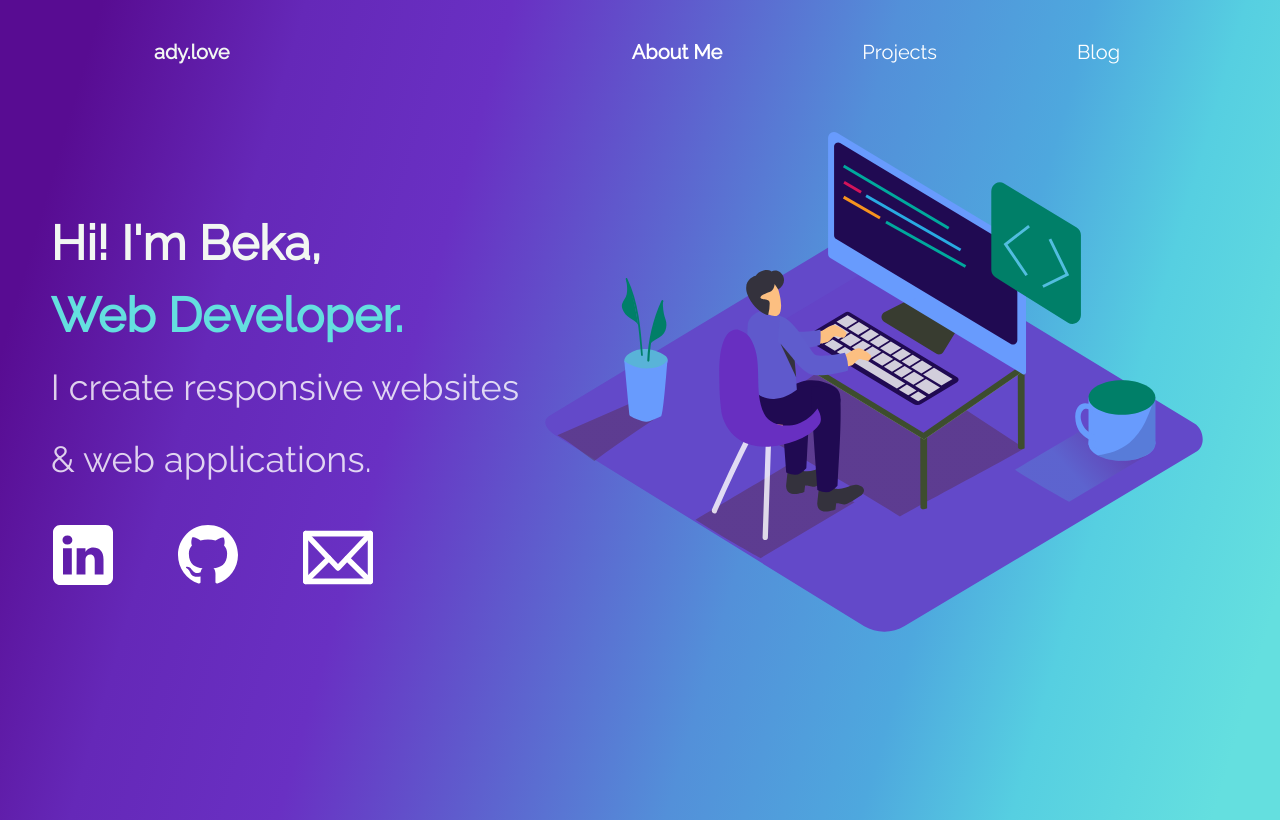
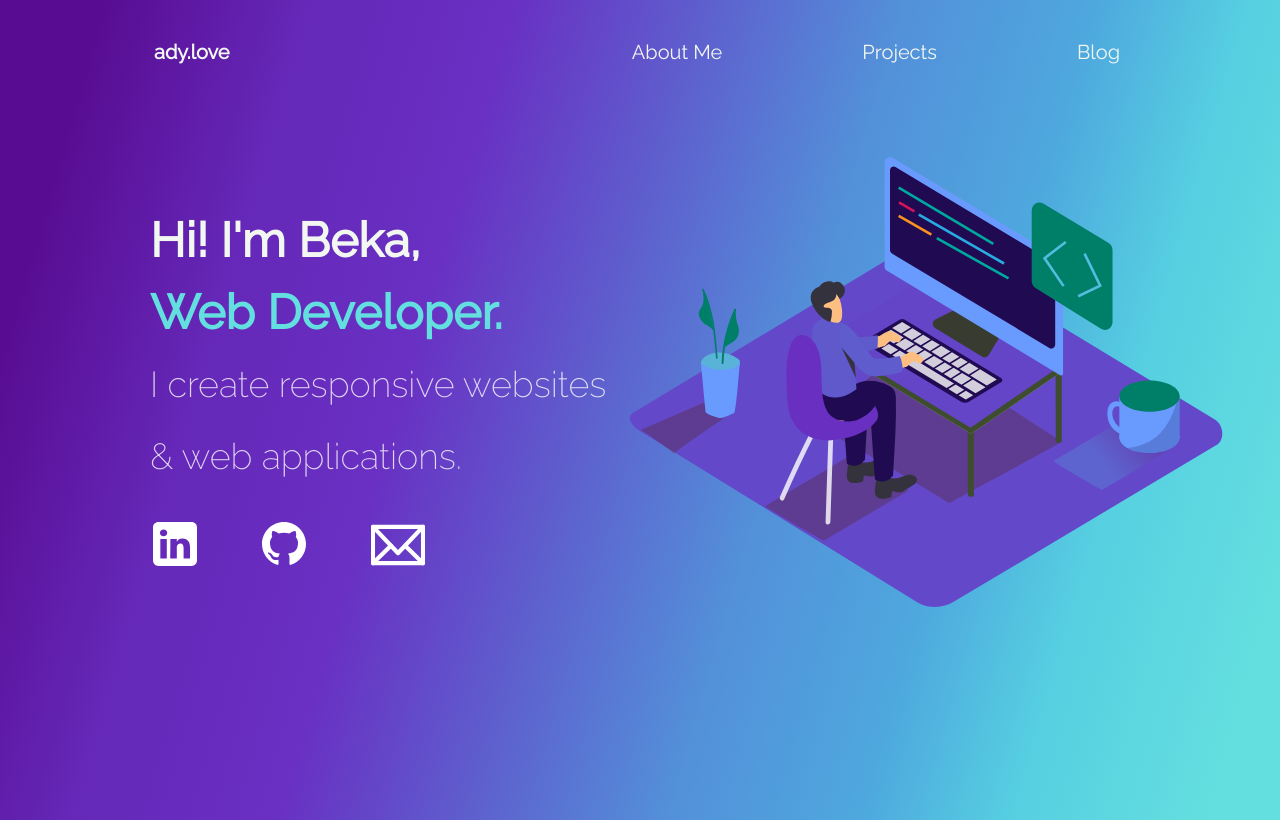
Before and after one commit to TarouShota/personal-website, a plain HTML site: page index.html in a window 1280 px wide. Drawn offline with Linux system fonts and the light colour scheme.

Commit message:
Changes in css file

```diff
--- a/style.css
+++ b/style.css
@@ -2,13 +2,12 @@
     box-sizing: border-box;
     margin: 0;
     padding: 0;
-    font-size: 20px;
+    font-size: 2.5vh;
     font-family: 'Raleway', sans-serif;
     color: rgba(242, 247, 242);
 }
 a {
     text-decoration: none;
-    color: rgba(242, 247, 242, 0.8);
 }
 li{
     list-style: none;
@@ -32,13 +31,11 @@ body{
 #navbar ul{
     display: flex;
     align-items: center;
-
 }
 #navbar ul li a{
-    color: white;
-    margin-right: 100px;
+    margin-right: 5em;
     padding-right: 2rem;
-    font-size: 20px;
+    font-size: 1em;
 }
 #navbar ul li{
     padding-right: 0rem;
@@ -48,29 +45,31 @@ body{
     padding-left:6.7rem;
 }
 #logo-text{
-    font-size: 20px;
+    font-size: 1em;
 }
 #mail-icon{
     max-width:80px;
 }
 
 /* Main Section*/
-li:first-child{
+
+#aboutme{
+    color: #64DFDF;
     font-weight: bold;
 }
 article{
     display:flex;
-    align-items: flex-end;
-    justify-content: center;
-    /*padding-top: 5rem;
-    padding-left:7.5rem;
-    */line-height: 3.6rem;
+    align-items: flex-start;
+    justify-content: flex-start;
+    margin-top: 6em;
+    margin-left:7.5rem;
+    line-height: 3.6rem;
     letter-spacing: 0;
 
 }
 .header-text{
     font-size: 2.4rem;
-    font-weight: bold;
+    font-weight: 600;
 }
 #webdev{
     color: #64DFDF;
@@ -78,19 +77,22 @@ article{
 article p{
     color:rgba(255, 255, 255, 0.8);
     font-size:1.8rem;
-    font-weight:normal;
+    font-weight: lighter;
 }
 .contact{
     margin-left: -6%;
 }
 .contact img{
     margin: 1.5rem;
-    width: 3rem;
+    width: 2.2rem;
+
 }
 .contact img:last-child{
-    width: 70px;
+    width: 2.7rem;
 }
 #main-ilustration{
-    max-width: 70vw;
-    max-height: 70vh;
+    max-width: 50vw;
+    max-height: 75vh;
+    justify-self: flex-end;
+    margin-top: -8%;
 }
```
